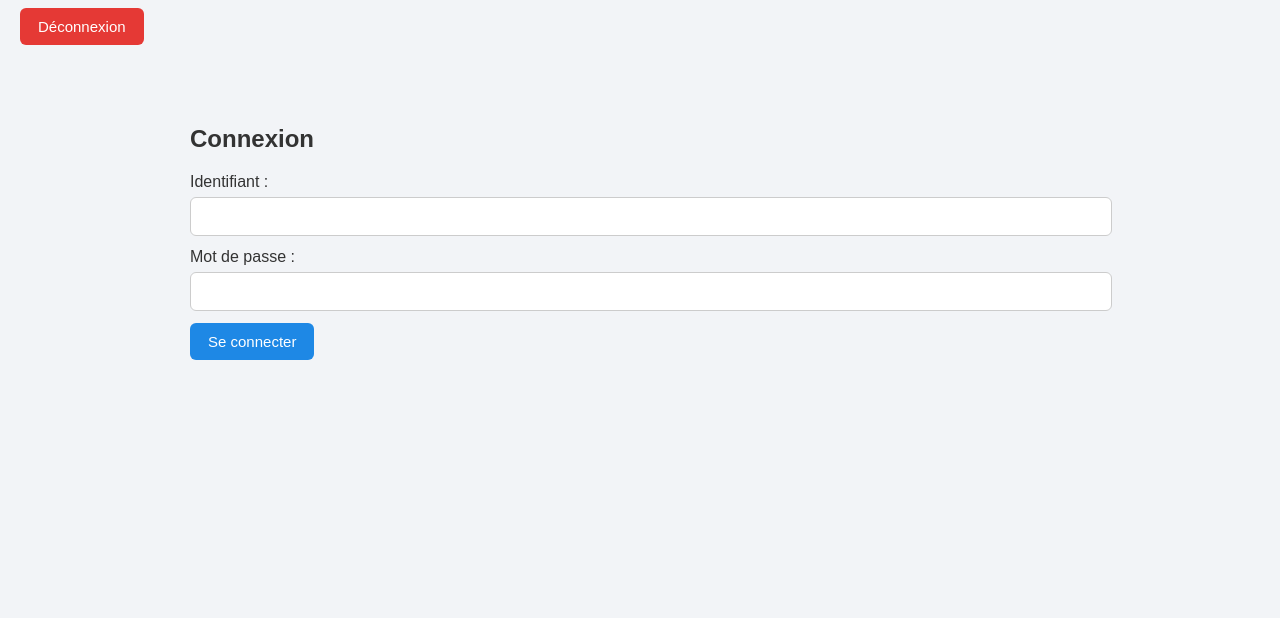
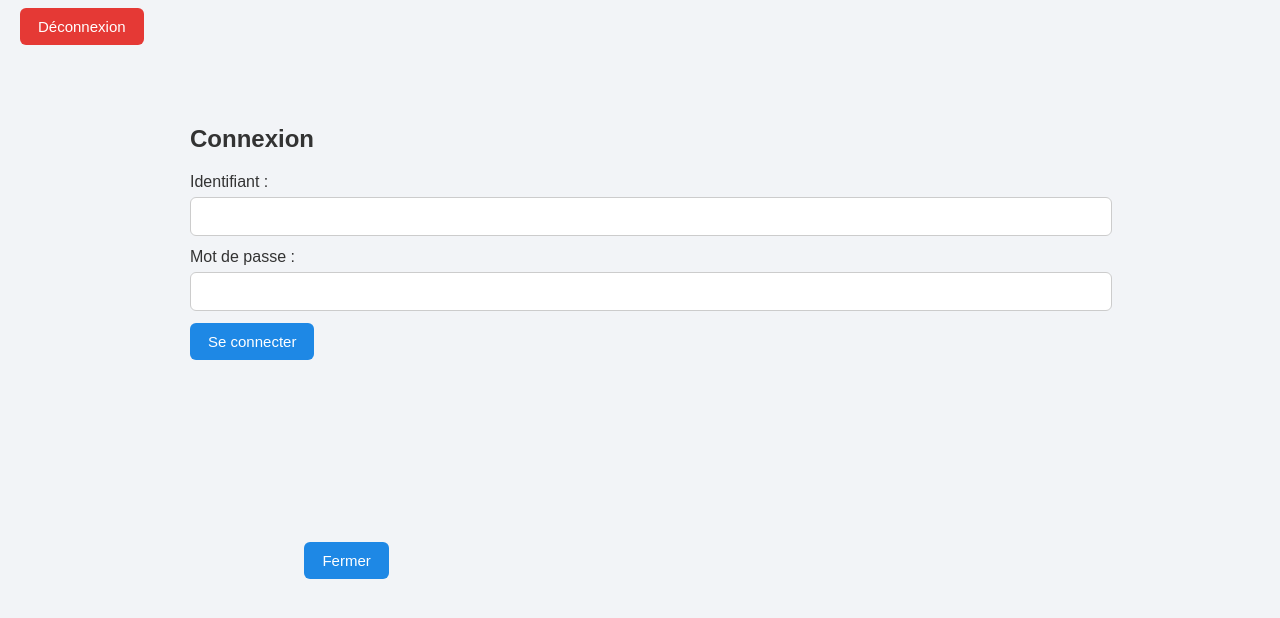
Before and after one commit to Return-management/rolls-app, a website: page public/index.html in a window 1280 px wide. Shown: the part 92-710 px from the top of the page. Drawn offline with nearby package versions, Linux system fonts and the light colour scheme.

Commit message:
Update index.html

```diff
--- a/public/index.html
+++ b/public/index.html
@@ -215,5 +215,14 @@
   <script src="https://cdn.jsdelivr.net/npm/jsqr/dist/jsQR.js"></script>
 
   <script src="app.js"></script>
+
+  <!-- Fenêtre de scan -->
+<div id="scannerModal">
+    <div id="scannerBox">
+        <video id="scannerVideo" autoplay playsinline></video>
+        <button id="closeScanner">Fermer</button>
+    </div>
+</div>
+
 </body>
 </html>
```
